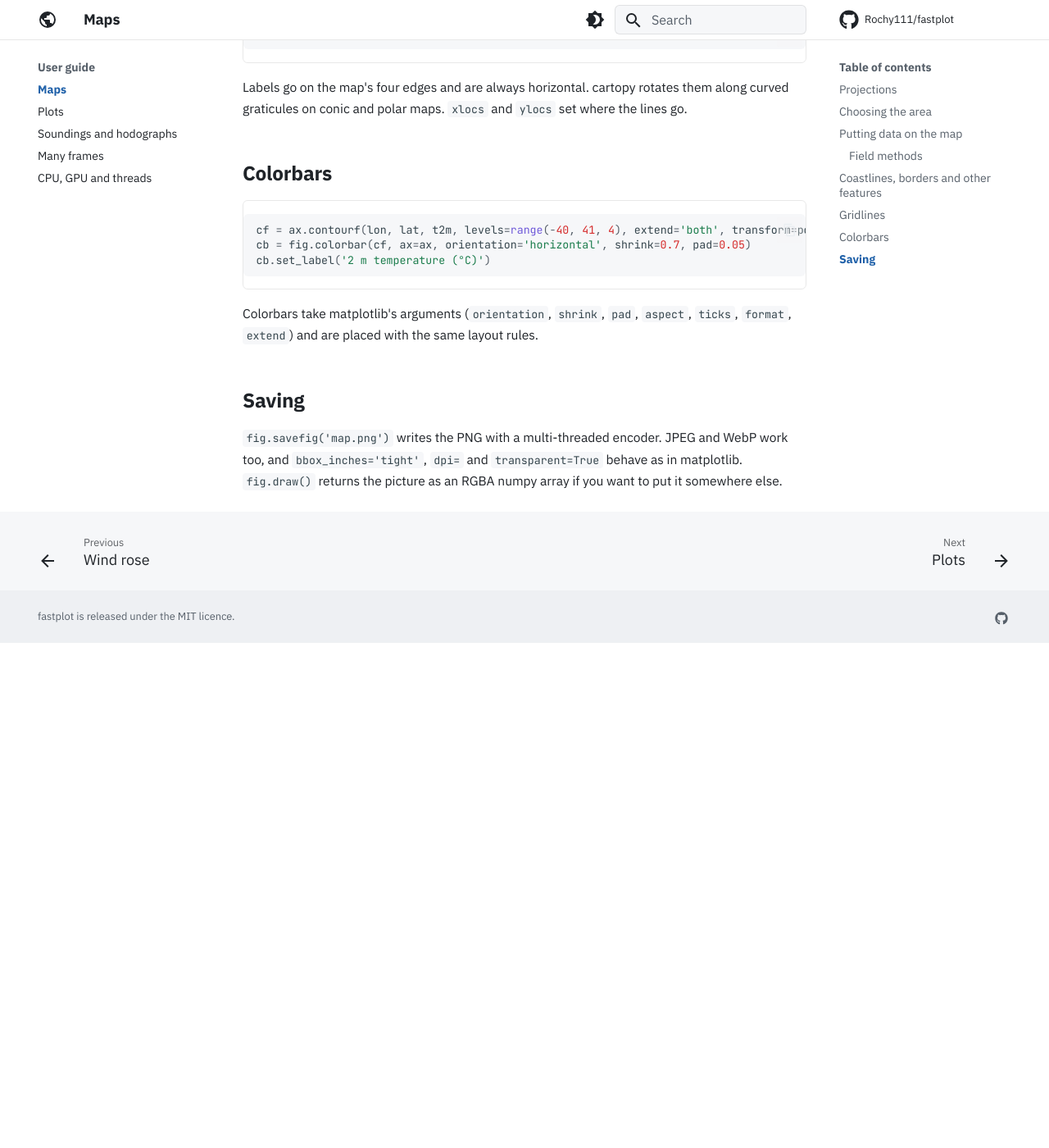
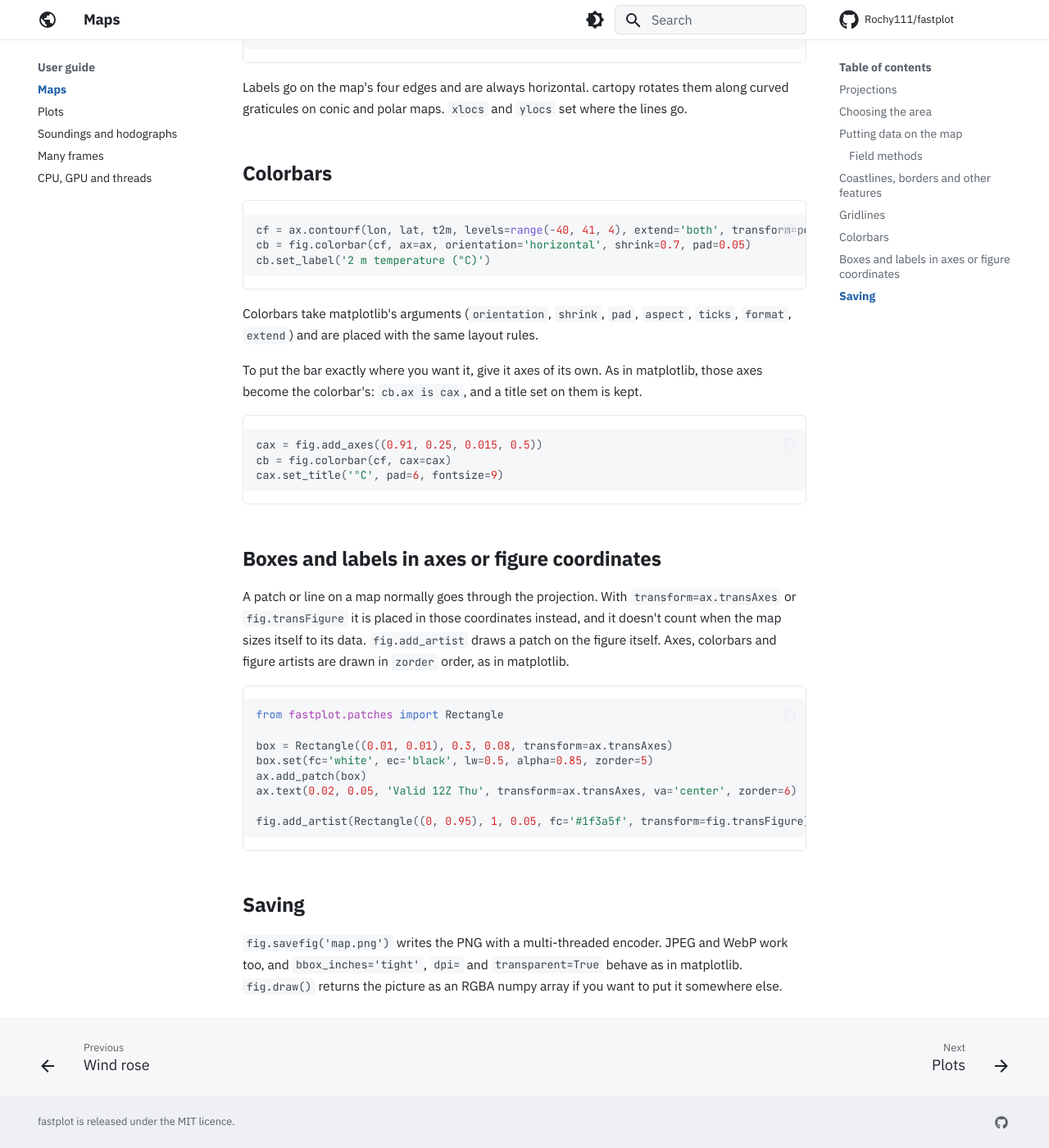
Before and after one commit to Rochy111/fastplot, an MkDocs documentation site: the page built from docs/guide/maps.md, in a window 1280 px wide and 1400 px high, scrolled down 3347 px. Shown: the whole window at 82% size. Built offline with MkDocs 1.6.1 and Material for MkDocs 9.7.7, drawn with Linux system fonts in a browser that asks for light colours; comment, search, counter and statistics services are not loaded; before the commit the page ends 4131 px from its top, so only the background shows below that.

Commit message:
Maps guide: a colorbar in axes of your own, boxes in axes or figure coordinates
Co-Authored-By: Claude Opus 5.5 <noreply@anthropic.com>

````diff
--- a/docs/guide/maps.md
+++ b/docs/guide/maps.md
@@ -123,6 +123,35 @@ Colorbars take matplotlib's arguments (`orientation`, `shrink`, `pad`,
 `aspect`, `ticks`, `format`, `extend`) and are placed with the same layout
 rules.
 
+To put the bar exactly where you want it, give it axes of its own. As in
+matplotlib, those axes become the colorbar's: `cb.ax is cax`, and a title
+set on them is kept.
+
+```python
+cax = fig.add_axes((0.91, 0.25, 0.015, 0.5))
+cb = fig.colorbar(cf, cax=cax)
+cax.set_title('°C', pad=6, fontsize=9)
+```
+
+## Boxes and labels in axes or figure coordinates
+
+A patch or line on a map normally goes through the projection. With
+`transform=ax.transAxes` or `fig.transFigure` it is placed in those
+coordinates instead, and it doesn't count when the map sizes itself to its
+data. `fig.add_artist` draws a patch on the figure itself. Axes, colorbars
+and figure artists are drawn in `zorder` order, as in matplotlib.
+
+```python
+from fastplot.patches import Rectangle
+
+box = Rectangle((0.01, 0.01), 0.3, 0.08, transform=ax.transAxes)
+box.set(fc='white', ec='black', lw=0.5, alpha=0.85, zorder=5)
+ax.add_patch(box)
+ax.text(0.02, 0.05, 'Valid 12Z Thu', transform=ax.transAxes, va='center', zorder=6)
+
+fig.add_artist(Rectangle((0, 0.95), 1, 0.05, fc='#1f3a5f', transform=fig.transFigure))
+```
+
 ## Saving
 
 `fig.savefig('map.png')` writes the PNG with a multi-threaded encoder.
````
